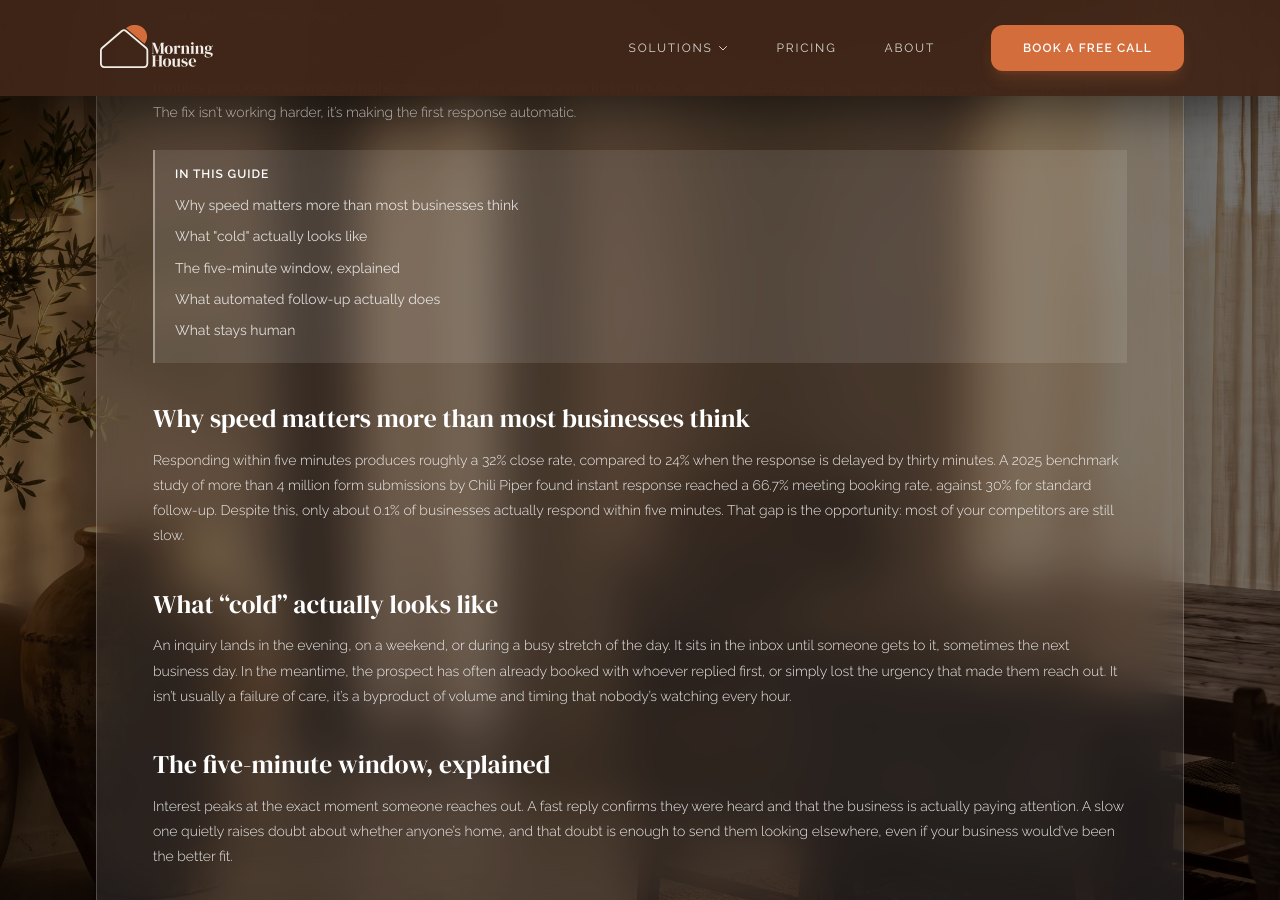
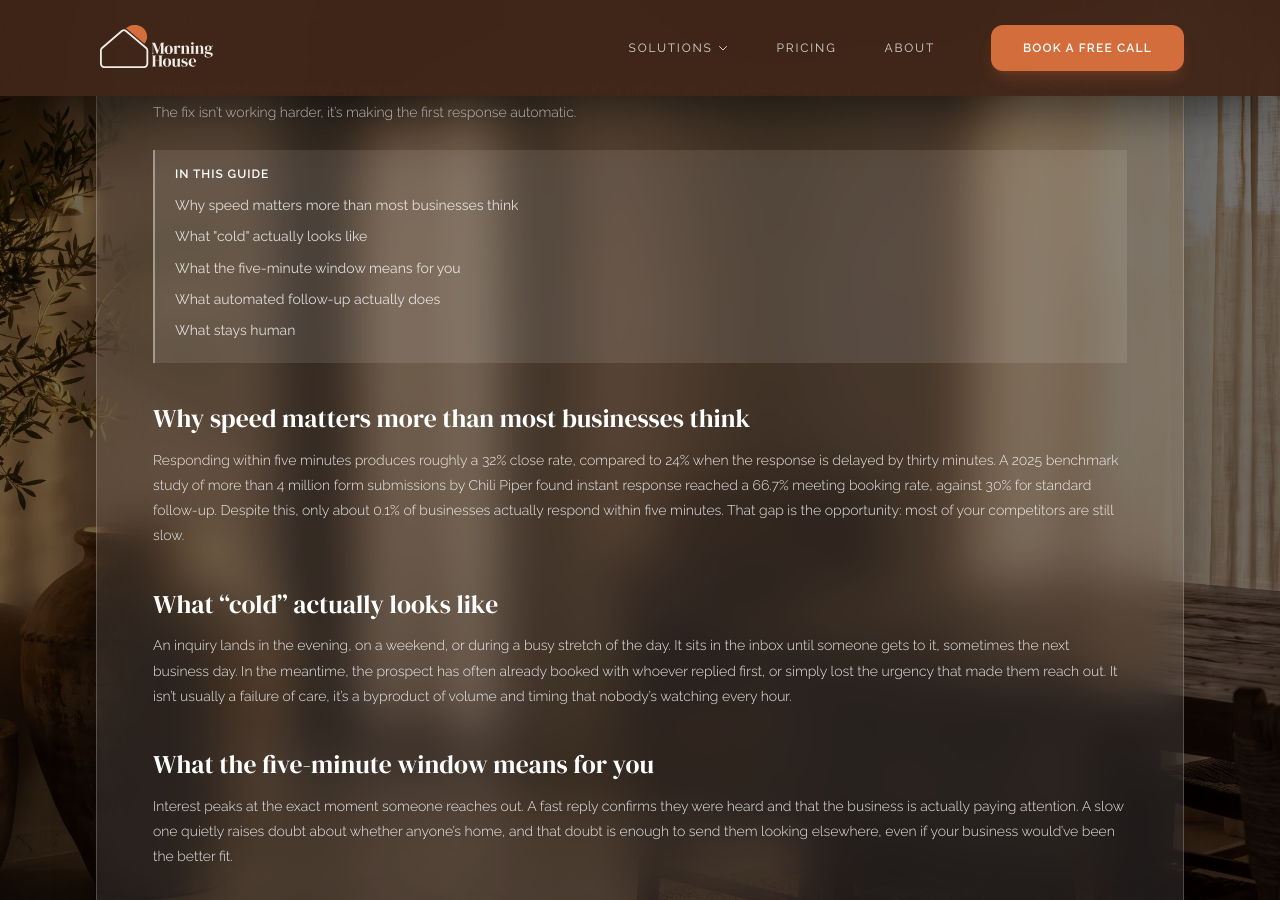
Before and after one commit to refinedislandcreations/morning-house, a Jekyll site: the page built from _insights/why-leads-go-cold.md, in a window 1280 px wide and 900 px high, scrolled down 360 px. Built offline with Jekyll 4.4.1, drawn with Linux system fonts in a browser that asks for light colours; nearby versions of some CDN libraries.

Commit message:
refactor: update phrasing in insights articles for better flow and clarity

```diff
--- a/_insights/why-leads-go-cold.md
+++ b/_insights/why-leads-go-cold.md
@@ -26,7 +26,7 @@ Leads go cold because most businesses take hours or days to respond, and the dat
   <ul>
     <li><a href="#why-speed-matters-more-than-most-businesses-think">Why speed matters more than most businesses think</a></li>
     <li><a href="#what-cold-actually-looks-like">What "cold" actually looks like</a></li>
-    <li><a href="#the-five-minute-window-explained">The five-minute window, explained</a></li>
+    <li><a href="#what-the-five-minute-window-means-for-you">What the five-minute window means for you</a></li>
     <li><a href="#what-automated-follow-up-actually-does">What automated follow-up actually does</a></li>
     <li><a href="#what-stays-human">What stays human</a></li>
   </ul>
@@ -40,7 +40,7 @@ Responding within five minutes produces roughly a 32% close rate, compared to 24
 
 An inquiry lands in the evening, on a weekend, or during a busy stretch of the day. It sits in the inbox until someone gets to it, sometimes the next business day. In the meantime, the prospect has often already booked with whoever replied first, or simply lost the urgency that made them reach out. It isn't usually a failure of care, it's a byproduct of volume and timing that nobody's watching every hour.
 
-## The five-minute window, explained
+## What the five-minute window means for you
 
 Interest peaks at the exact moment someone reaches out. A fast reply confirms they were heard and that the business is actually paying attention. A slow one quietly raises doubt about whether anyone's home, and that doubt is enough to send them looking elsewhere, even if your business would've been the better fit.
 
```
Also changed, not shown: _insights/more-google-reviews.md (+1 -1 lines).
